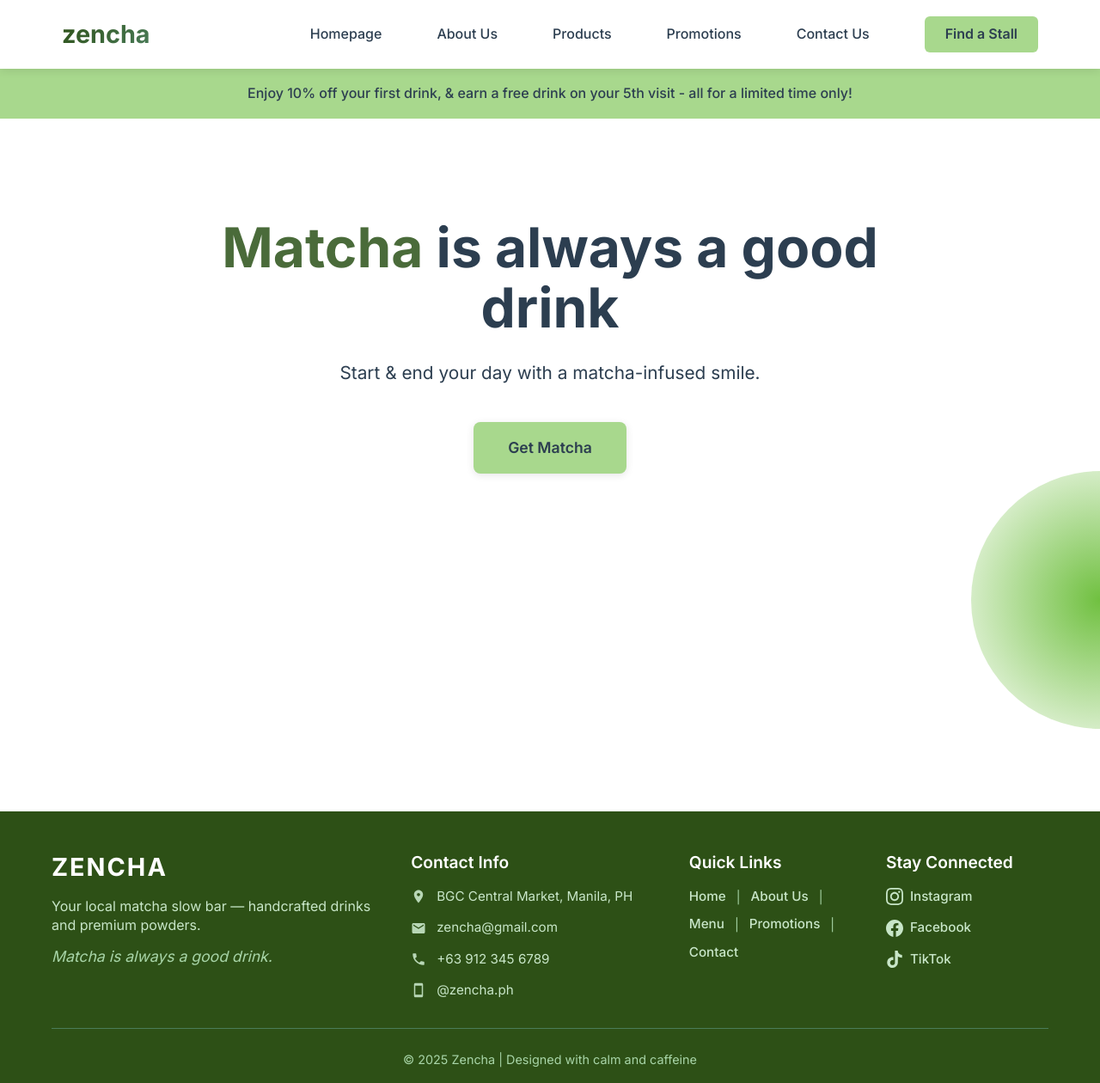
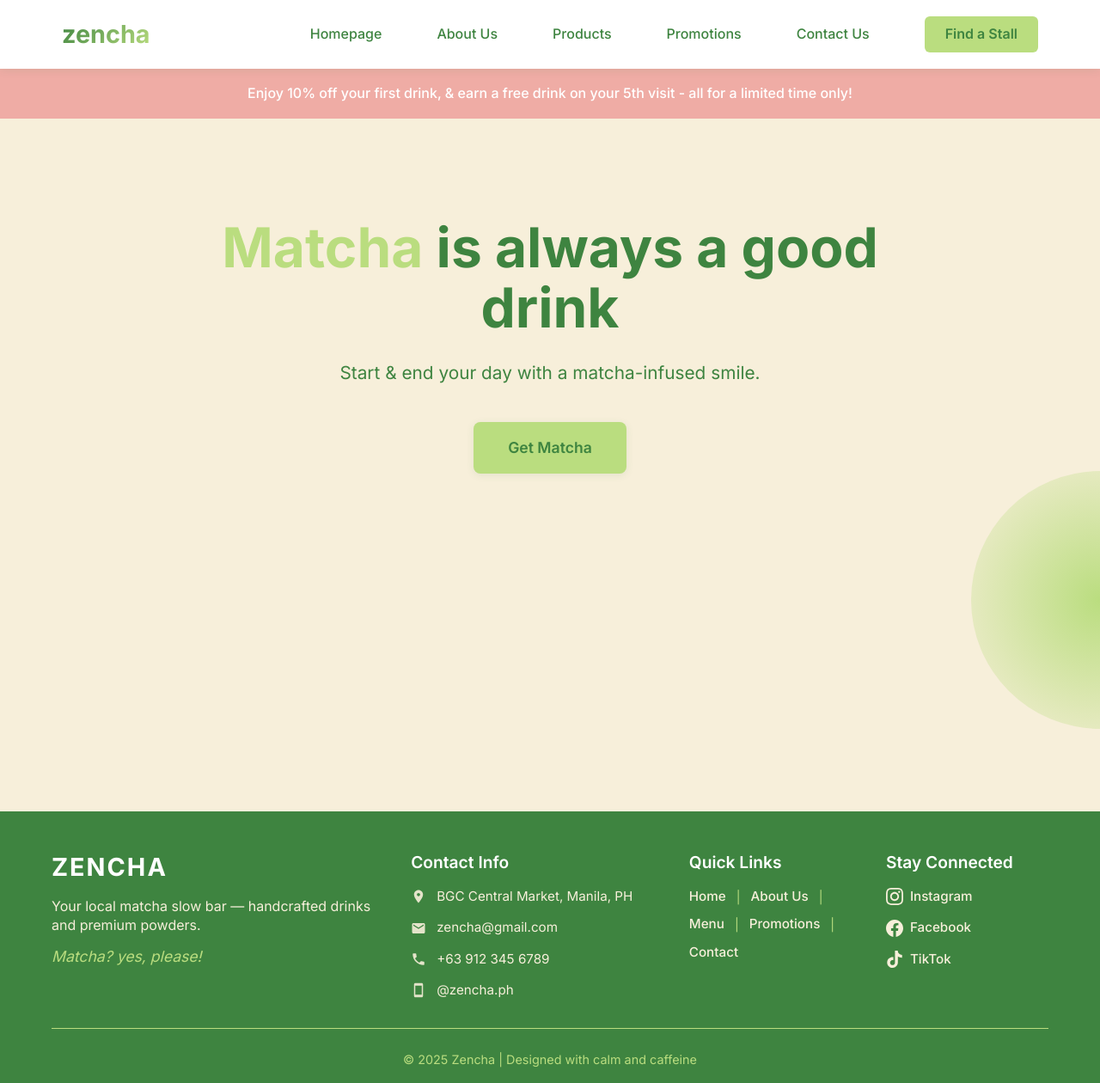
Before and after one commit to zgaji/zencha-web, a React (Create React App) app: page / in a window 1280 px wide. Shown: the top 1260 px of the page at 86% size. Built offline with nearby package versions, Linux system fonts and the light colour scheme.

Commit message:
Update color palette to natural earthy tones: Implement Parchment, Pistachio, Melon, and Fern Green color scheme throughout the website

```diff
--- a/src/components/Footer.js
+++ b/src/components/Footer.js
@@ -10,7 +10,7 @@ const Footer = () => {
           <div className="footer-section brand-section">
             <h3 className="footer-title">ZENCHA</h3>
             <p className="footer-brand-line">Your local matcha slow bar — handcrafted drinks and premium powders.</p>
-            <p className="footer-tagline">Matcha is always a good drink.</p>
+            <p className="footer-tagline">Matcha? yes, please!</p>
           </div>
 
           <div className="footer-section contact-section">
--- a/src/styles/Footer.css
+++ b/src/styles/Footer.css
@@ -1,6 +1,6 @@
 /* Footer Styles */
 .footer {
-  background-color: var(--primary-green);
+  background-color: var(--fern-green);
   color: var(--white);
   padding: 3rem 0 1rem;
   margin-top: 4rem;
@@ -35,7 +35,7 @@
 
 .footer-brand-line {
   font-size: 1rem;
-  color: #c8e6c8;
+  color: var(--parchment);
   margin-bottom: 0.75rem;
   line-height: 1.4;
   font-weight: 400;
@@ -45,13 +45,13 @@
   font-size: 1.1rem;
   font-style: italic;
   margin-bottom: 0;
-  color: #a8d5a8;
+  color: var(--pistachio);
 }
 
 .footer-heading {
   font-size: 1.2rem;
   margin-bottom: 1rem;
-  color: #a8d5a8;
+  color: var(--pistachio);
 }
 
 .quick-links {
@@ -62,7 +62,7 @@
 }
 
 .quick-links a {
-  color: #c8e6c8;
+  color: var(--parchment);
   text-decoration: none;
   transition: var(--transition);
   font-size: 0.95rem;
@@ -74,7 +74,7 @@
 }
 
 .separator {
-  color: #a8d5a8;
+  color: var(--pistachio);
   font-size: 0.9rem;
   margin: 0 0.25rem;
 }
@@ -89,7 +89,7 @@
   display: flex;
   align-items: center;
   gap: 0.5rem;
-  color: #c8e6c8;
+  color: var(--parchment);
   text-decoration: none;
   transition: var(--transition);
   font-size: 0.95rem;
@@ -120,12 +120,12 @@
   display: flex;
   align-items: center;
   gap: 0.75rem;
-  color: #c8e6c8;
+  color: var(--parchment);
   font-size: 0.95rem;
 }
 
 .contact-item a {
-  color: #c8e6c8;
+  color: var(--parchment);
   text-decoration: none;
   transition: var(--transition);
 }
@@ -143,13 +143,13 @@
 }
 
 .footer-bottom {
-  border-top: 1px solid #4a7c59;
+  border-top: 1px solid var(--pistachio);
   padding-top: 1.5rem;
   text-align: center;
 }
 
 .footer-bottom p {
-  color: #a8d5a8;
+  color: var(--pistachio);
   font-size: 0.9rem;
   margin: 0;
 }
--- a/src/styles/Home.css
+++ b/src/styles/Home.css
@@ -1,18 +1,18 @@
 /* Home Page Styles */
 .home {
   min-height: 100vh;
-  background-color: var(--white);
+  background-color: var(--parchment);
 }
 
 /* Promotional Banner */
 .promo-banner {
-  background-color: #A8D88D;
+  background-color: var(--melon);
   padding: 1rem 0;
   text-align: center;
 }
 
 .promo-text {
-  color: var(--text-dark);
+  color: var(--white);
   font-size: 1rem;
   font-weight: 500;
   margin: 0;
@@ -20,7 +20,7 @@
 
 /* Hero Section */
 .hero {
-  background-color: var(--white);
+  background-color: var(--parchment);
   padding: 4rem 0 6rem;
   display: flex;
   flex-direction: column;
@@ -40,26 +40,26 @@
 .hero-title {
   font-size: 4rem;
   font-weight: 700;
-  color: var(--text-dark);
+  color: var(--fern-green);
   margin-bottom: 1.5rem;
   line-height: 1.1;
 }
 
 .matcha-text {
-  color: #4A6B3A;
+  color: var(--pistachio);
 }
 
 .hero-subtitle {
   font-size: 1.3rem;
-  color: var(--text-dark);
+  color: var(--fern-green);
   margin-bottom: 2.5rem;
   font-weight: 400;
 }
 
 .cta-button {
   display: inline-block;
-  background-color: #A8D88D;
-  color: var(--text-dark);
+  background-color: var(--pistachio);
+  color: var(--fern-green);
   padding: 1rem 2.5rem;
   border-radius: 8px;
   font-size: 1.1rem;
@@ -70,10 +70,10 @@
 }
 
 .cta-button:hover {
-  background-color: #9BCB7A;
+  background-color: var(--fern-green);
+  color: var(--parchment);
   transform: translateY(-2px);
   box-shadow: var(--shadow-hover);
-  color: var(--text-dark);
 }
 
 .hero-decoration {
@@ -88,7 +88,7 @@
 .green-circle {
   width: 100%;
   height: 100%;
-  background: radial-gradient(circle, #70C040 0%, rgba(112, 192, 64, 0.3) 70%, transparent 100%);
+  background: radial-gradient(circle, var(--pistachio) 0%, rgba(186, 221, 127, 0.3) 70%, transparent 100%);
   border-radius: 50%;
   position: absolute;
   bottom: -150px;
@@ -104,7 +104,7 @@
 .section-title {
   text-align: center;
   font-size: 2.5rem;
-  color: var(--text-dark);
+  color: var(--fern-green);
   margin-bottom: 1rem;
 }
 
@@ -152,7 +152,7 @@
 /* Why Choose Section */
 .why-choose {
   padding: 5rem 0;
-  background-color: var(--light-gray);
+  background-color: var(--parchment);
 }
 
 .features-grid {
--- a/src/styles/Navbar.css
+++ b/src/styles/Navbar.css
@@ -82,8 +82,8 @@
 }
 
 .nav-cta-button {
-  background-color: #A8D88D;
-  color: var(--text-dark);
+  background-color: var(--pistachio);
+  color: var(--fern-green);
   padding: 0.5rem 1.5rem;
   border-radius: 6px;
   font-weight: 600;
@@ -93,8 +93,8 @@
 }
 
 .nav-cta-button:hover {
-  background-color: #9BCB7A;
-  color: var(--text-dark);
+  background-color: var(--fern-green);
+  color: var(--parchment);
   transform: translateY(-1px);
 }
 
--- a/src/styles/index.css
+++ b/src/styles/index.css
@@ -12,25 +12,32 @@ body {
   -webkit-font-smoothing: antialiased;
   -moz-osx-font-smoothing: grayscale;
   line-height: 1.6;
-  color: #333;
-  background-color: #ffffff;
+  color: var(--fern-green);
+  background-color: var(--parchment);
 }
 
 /* CSS Variables for consistent theming */
 :root {
-  --primary-green: #2d5016;
-  --light-green: #4a7c59;
-  --accent-green: #6b8e23;
-  --soft-green: #e8f5e8;
+  /* New Color Palette */
+  --parchment: #F7EFDA;        /* Light creamy beige */
+  --pistachio: #BADD7F;        /* Vibrant light green */
+  --melon: #EFACA5;            /* Soft coral pink */
+  --fern-green: #3E8440;       /* Deep forest green */
+
+  /* Legacy color mappings for compatibility */
+  --primary-green: var(--fern-green);
+  --light-green: var(--pistachio);
+  --accent-green: var(--pistachio);
+  --soft-green: var(--parchment);
   --white: #ffffff;
-  --light-gray: #f8f9fa;
+  --light-gray: var(--parchment);
   --medium-gray: #6c757d;
-  --dark-gray: #343a40;
-  --text-dark: #2c3e50;
+  --dark-gray: var(--fern-green);
+  --text-dark: var(--fern-green);
   --text-light: #6c757d;
   --border-color: #e9ecef;
-  --shadow: 0 2px 10px rgba(0, 0, 0, 0.1);
-  --shadow-hover: 0 4px 20px rgba(0, 0, 0, 0.15);
+  --shadow: 0 2px 10px rgba(62, 132, 64, 0.1);
+  --shadow-hover: 0 4px 20px rgba(62, 132, 64, 0.15);
   --border-radius: 8px;
   --transition: all 0.3s ease;
 }
```
